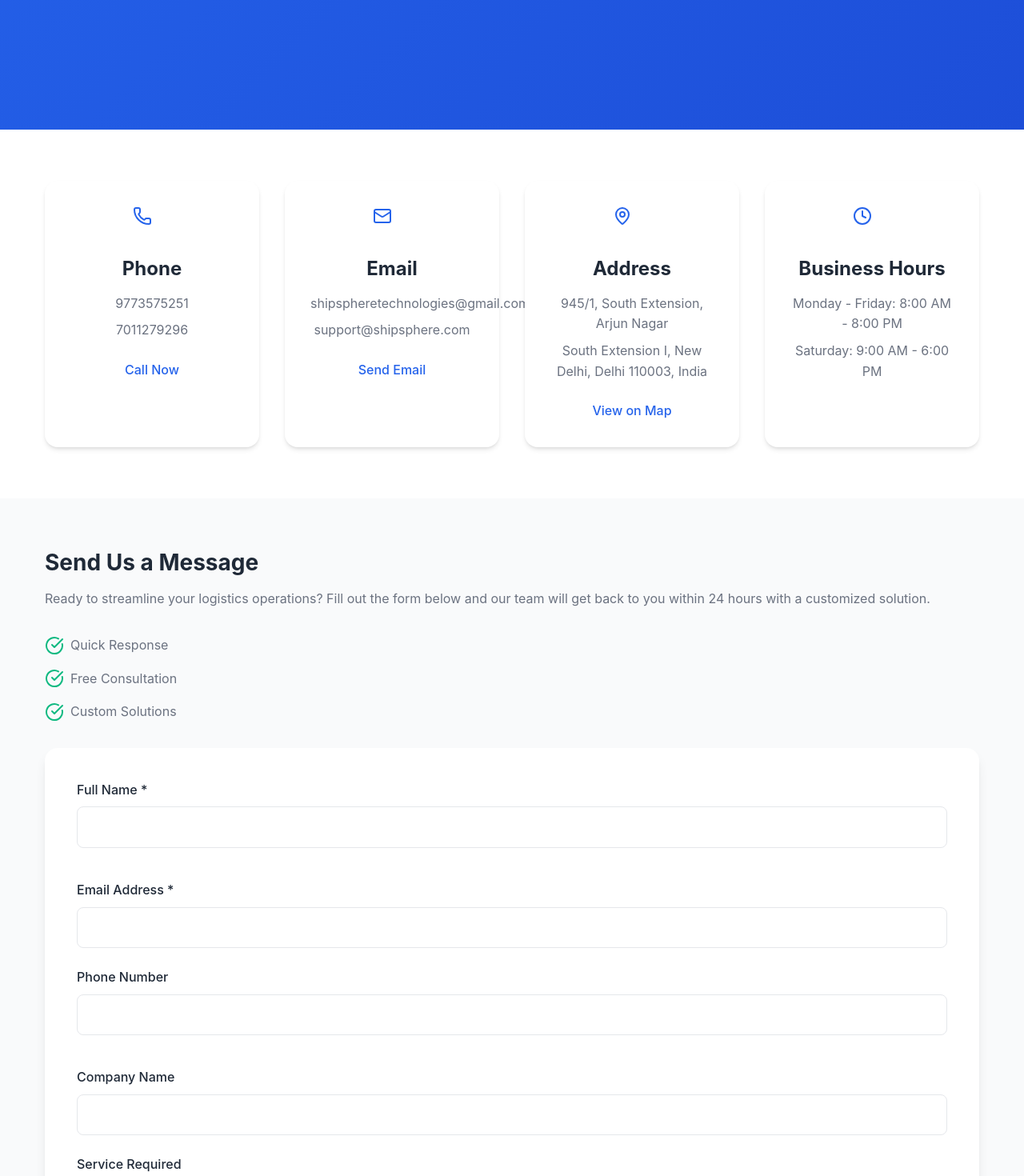
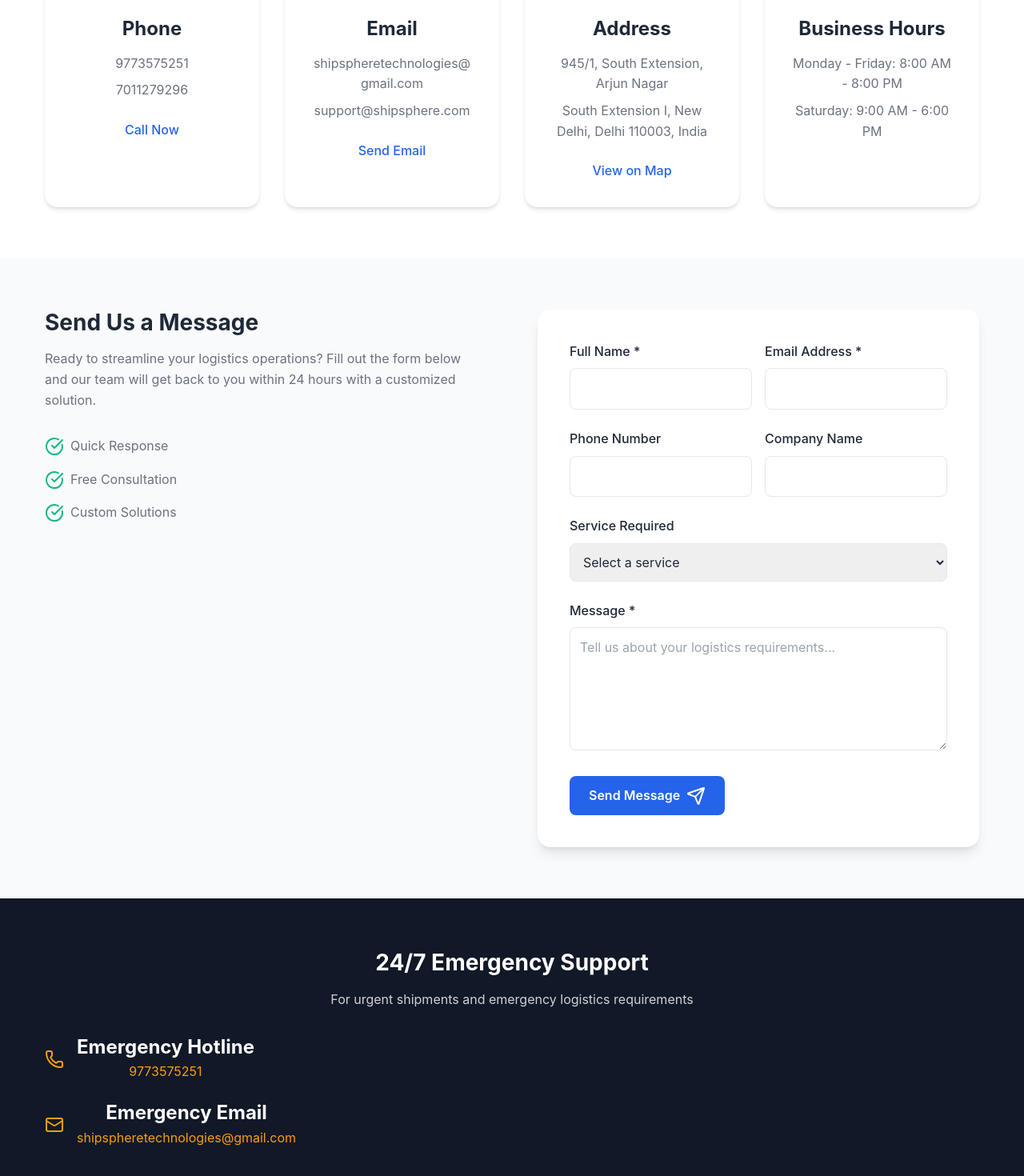
Before and after one commit to PriyanshVijay26/shree-ashtavinayak-logistics, a React (Create React App) app: page /contact in a window 1280 px wide. Shown: the part 540-2010 px from the top of the page at 80% size. Built offline with nearby package versions, Linux system fonts and the light colour scheme.

Commit message:
fixing contact form issue

```diff
--- a/src/App.css
+++ b/src/App.css
@@ -484,6 +484,28 @@ p {
   font-size: 1.25rem;
 }
 
+/* Contact hero inline layout */
+.contact-hero-row {
+  display: flex;
+  align-items: center;
+  justify-content: center;
+  gap: 1.25rem;
+  flex-wrap: wrap;
+}
+
+.contact-hero-row h1 {
+  margin: 0;
+}
+
+.qr-inline {
+  display: flex;
+  align-items: center;
+}
+
+.contact-hero-tagline {
+  margin: 0;
+}
+
 /* Sections */
 section {
   padding: 4rem 0;
@@ -712,6 +734,13 @@ section {
   grid-template-columns: 1fr 1fr;
   gap: 4rem;
   align-items: start;
+}
+
+/* Ensure form and intro stay side by side on desktops */
+@media (min-width: 1025px) {
+  .form-content {
+    grid-template-columns: 1fr 1fr;
+  }
 }
 
 .form-text h2 {
@@ -884,6 +913,8 @@ section {
 .contact-card p {
   color: var(--text-secondary);
   margin-bottom: 0.5rem;
+  word-break: break-word;
+  overflow-wrap: anywhere;
 }
 
 .contact-link {
@@ -912,6 +943,19 @@ section {
   align-items: center;
 }
 
+.emergency-contact-info {
+  display: grid;
+  grid-template-columns: 1fr 1fr;
+  gap: 2rem;
+  align-items: start;
+}
+
+@media (max-width: 768px) {
+  .emergency-contact-info {
+    grid-template-columns: 1fr;
+  }
+}
+
 .emergency-text h2 {
   color: white;
   margin-bottom: 1rem;
@@ -1322,6 +1366,7 @@ section {
   }
 }
 
+@media (max-width: 768px) {
   .form-content {
     grid-template-columns: 1fr;
     gap: 2rem;
@@ -1330,6 +1375,7 @@ section {
   .form-row {
     grid-template-columns: 1fr;
   }
+}
 
   .emergency-content {
     grid-template-columns: 1fr;
--- a/src/pages/Contact.tsx
+++ b/src/pages/Contact.tsx
@@ -111,10 +111,9 @@ const Contact: React.FC = () => {
             transition={{ duration: 0.8 }}
             className="hero-content"
           >
+            <div className="contact-hero-row">
               <h1>Contact Us</h1>
-
-            {/* QR Code Section */}
-            <div className="qr-code-section">
+              <div className="qr-inline">
                 <img
                   src="/images/qr-code-contact.jpg"
                   alt="Contact QR Code - Scan for Quick Contact"
@@ -132,8 +131,8 @@ const Contact: React.FC = () => {
                   <p className="qr-text">Scan for Quick Contact</p>
                 </div>
               </div>
-
-            <p>Get in touch with our logistics experts today</p>
+              <p className="contact-hero-tagline">Get in touch with our logistics experts today</p>
+            </div>
           </motion.div>
         </div>
       </section>
```
Lines whose indentation alone changed are shown as unchanged.
